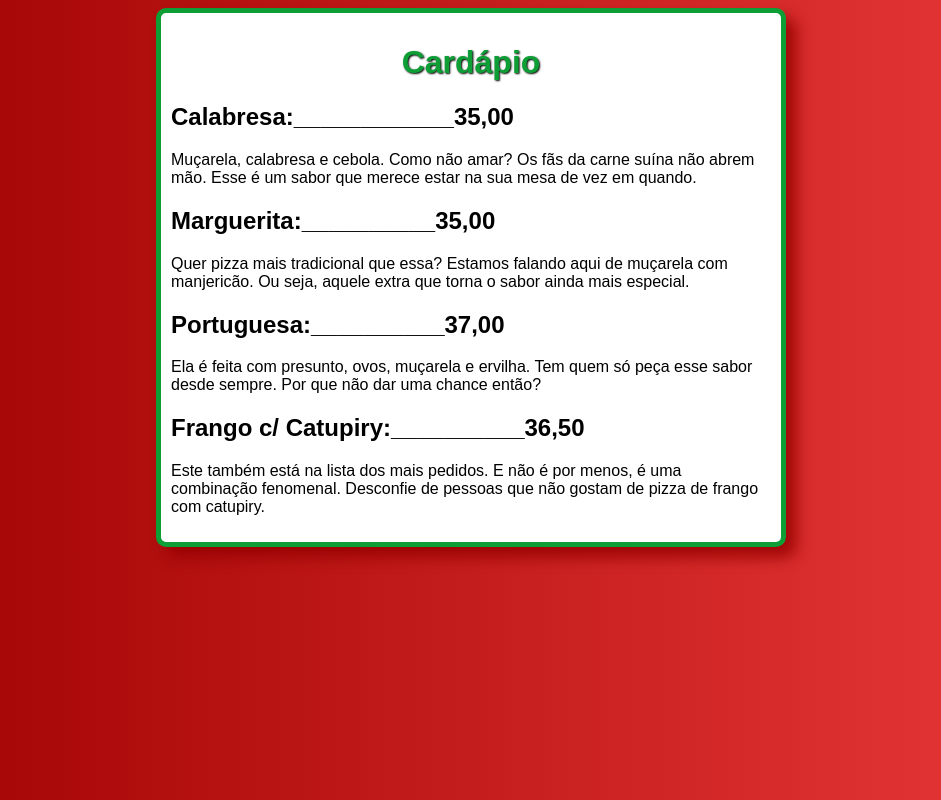
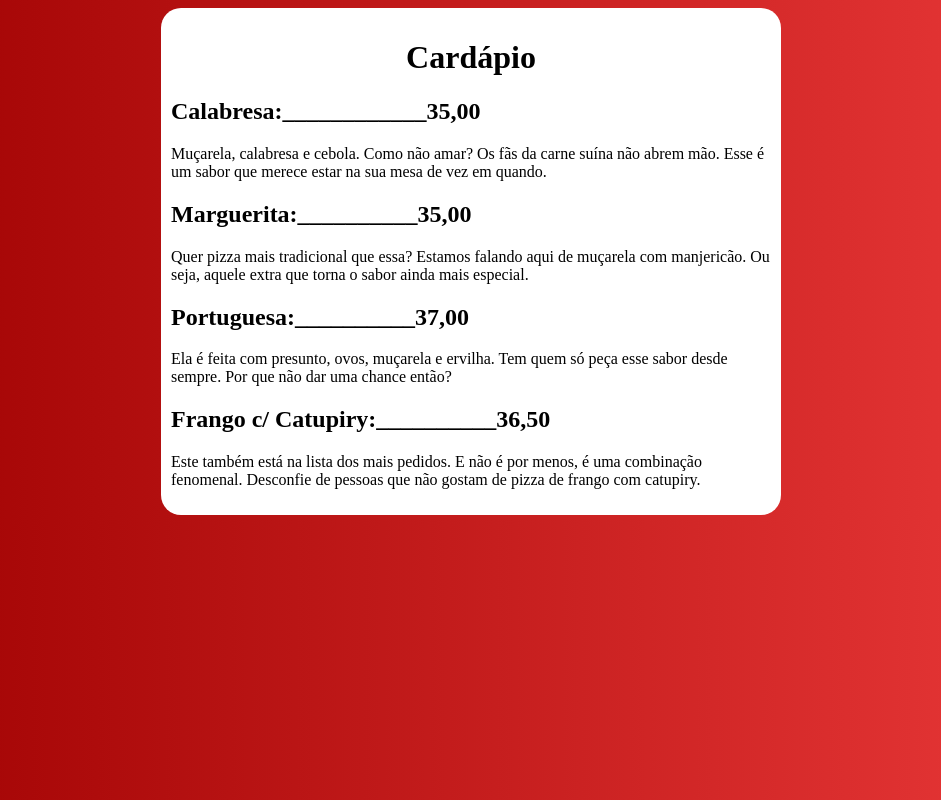
Before and after one commit to CaduSSantana/menu, a plain HTML site: page index.html in a window 1280 px wide. Shown: the whole page, without its empty margins (169-1110 px from the left). Drawn offline with Linux system fonts and the light colour scheme; a web font is replaced by a local one.

Commit message:
Changed Font and made it prettier

```diff
--- a/style.css
+++ b/style.css
@@ -1,7 +1,7 @@
 @charset "UTF-8";
 
 * {
-    font-family: Arial, Helvetica, sans-serif;
+    font-family: 'Nova Flat';
 }
 
 body {
@@ -10,11 +10,7 @@ body {
 
 main {
     background-color: #fff;
-    border-radius: 10px;
-    border-style: solid;
-    border-width: 5px;
-    border-color: #0D9E36;
-    box-shadow: 10px 10px 15px #960101de;
+    border-radius: 20px;
     width: 600px;
     padding: 10px;
     margin: auto;
@@ -22,6 +18,12 @@ main {
 
 h1 {
     text-align: center;
-    color: #0D9E36;
-    text-shadow: 1px 1px 2px #000;
 }
+
+h2 {
+    text-align: left;
+}
+
+.price {
+    text-align: right;
+}
```
